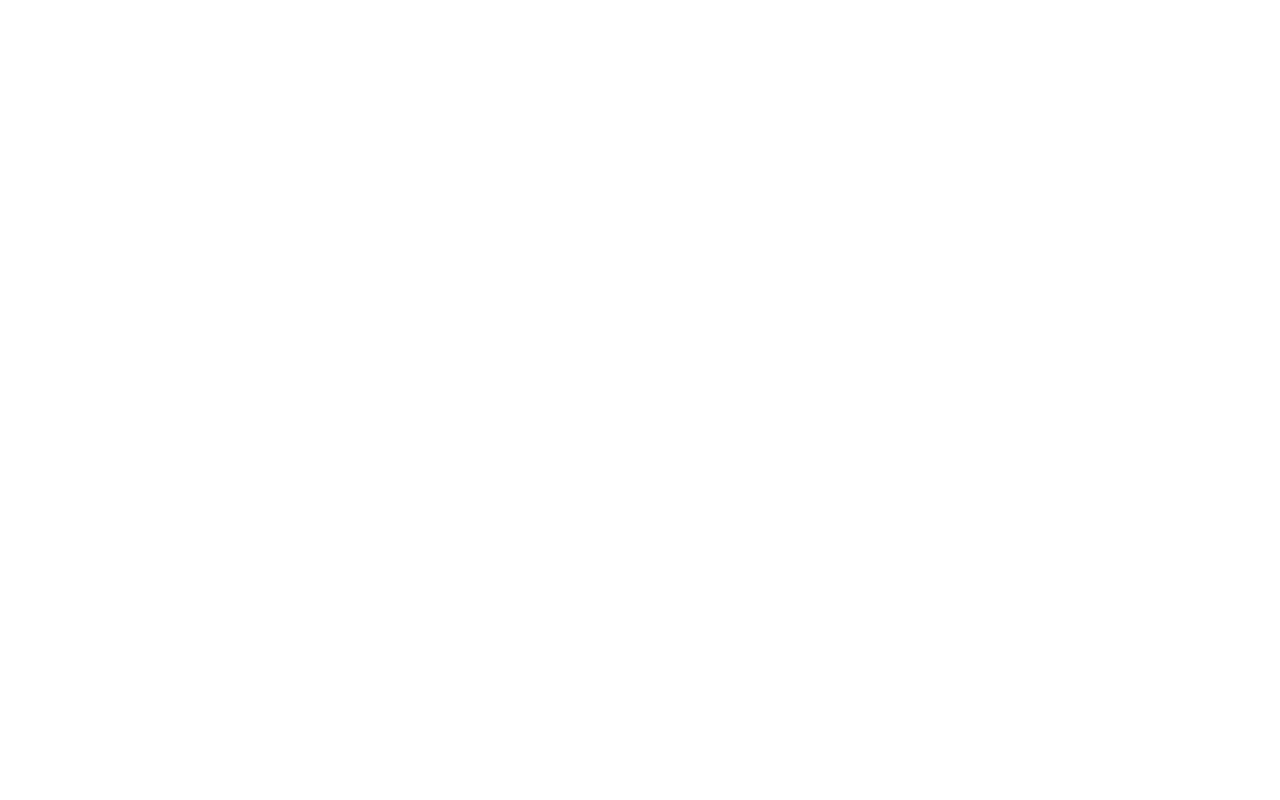
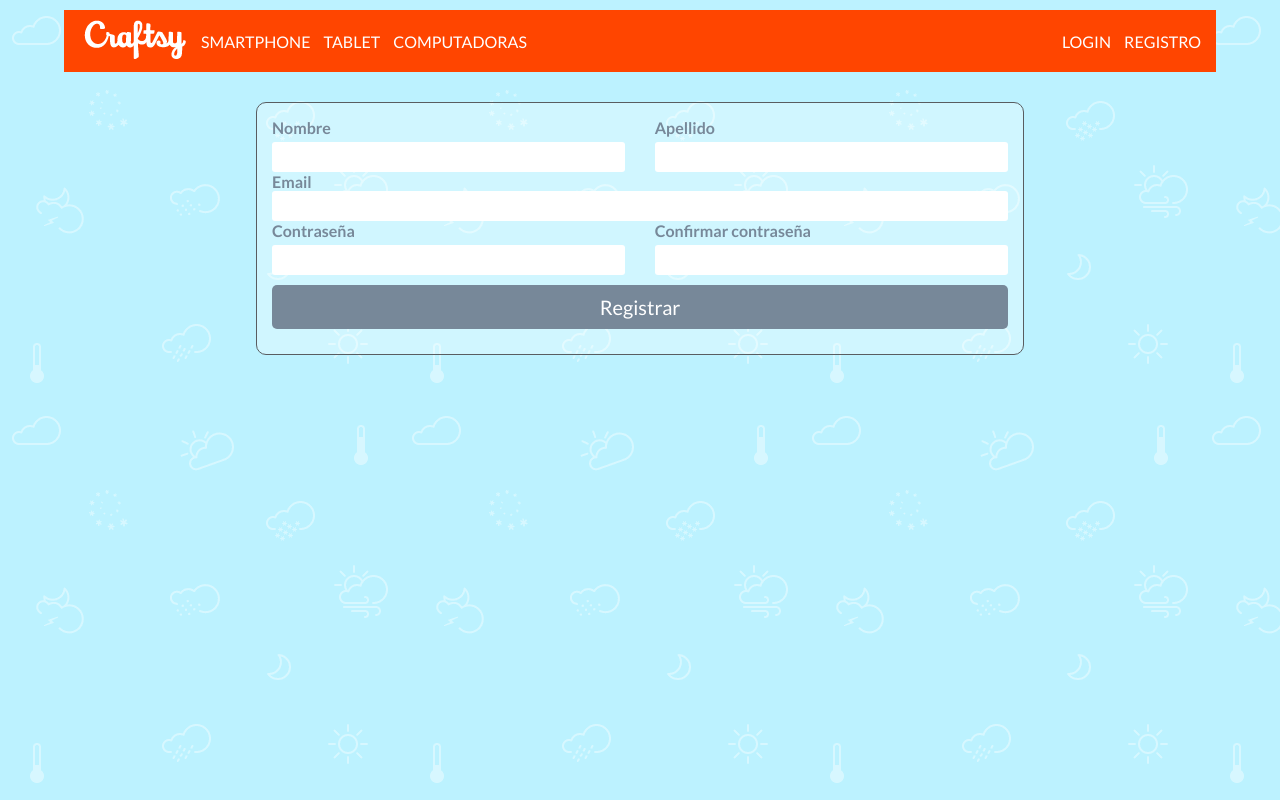
Before and after one commit to estebannahuel/crafty, a website: page views/register.html in a window 1280 px wide. Drawn offline with Linux system fonts and the light colour scheme.

Commit message:
feat: html y css Register y Login

```diff
--- a/public/css/general.css
+++ b/public/css/general.css
@@ -2,33 +2,31 @@
 tipografia :  "Lato", sans-serif;
 */
 
-
-*{
+* {
   box-sizing: border-box;
   margin: 0;
   padding: 0;
-}
-
-body{
-    background-image: url('/img/bg-2.png');
-
   font-family: "lato";
 }
 
-li{
+body {
+  background-image: url("/img/bg-2.png");
+}
+
+li {
   list-style: none;
 }
 
-a{
+a {
   text-decoration: none;
   color: #ffffff;
   text-transform: uppercase;
 }
 
-ul{
+ul {
   padding: 0;
 }
 
-h2{
+h2 {
   font-weight: 900;
 }
--- a/public/css/login.css
+++ b/public/css/login.css
@@ -0,0 +1,77 @@
+.login__main {
+  width: 90%;
+  margin: 10px auto;
+
+}
+
+.formulario {
+  background-color: rgba(255, 255, 255,0.3);
+  border: solid 1px rgb(89, 93, 97);
+  display: flex;
+  flex-direction: column;
+  padding: 15px;
+  color: lightslategray;
+ border-radius: 10px ;
+}
+
+.formulario__imput {
+  display: flex;
+  flex-direction: column;
+  width: 100%;
+  margin: 10px auto;
+  padding: 0 10px;
+  gap: 5px;
+  font-weight: 700;
+}
+
+.formulario__imput input{
+    height: 30px;
+    border: none;
+    font-size: small;
+    border-radius: 3px;
+    outline: none;
+}
+
+.formulario__imput__boton{
+    display: flex;
+    justify-content: space-around;
+    width: 100%;
+}
+.formulario__imput__boton button{
+  background-color: lightslategray;
+  border: none;
+  border-radius: 5px;
+  outline: none;
+  width: 100%;
+  padding: 10px 0;
+  margin: 10px 0px;
+  font-size: 20px;
+  font-weight: 500;
+  color: #ffffff;
+}
+
+
+
+
+@media(min-width:768px){
+    .login__main {
+        width: 70%;
+        margin: 30px auto;
+
+      }
+
+}
+@media(min-width:1024px){
+    .login__main {
+        width: 60%;
+        margin: 30px auto;
+
+      }
+}
+@media(min-width:1440px){
+    .login__main {
+        width: 50%;
+        margin: 30px auto;
+
+      }
+}
--- a/public/css/register.css
+++ b/public/css/register.css
@@ -0,0 +1,148 @@
+.register__main {
+    width: 90%;
+    margin: 15px auto;
+  }
+
+  .register__formulario {
+    background-color: rgba(255, 255, 255,0.3);
+    border: solid 1px rgb(89, 93, 97);
+    padding: 15px;
+    color: lightslategray;
+    border-radius: 10px ;
+    display: flex;
+    justify-content: space-between;
+    flex-wrap: wrap;
+
+  }
+
+  .register__formulario__imput {
+   display: flex;
+   flex-direction: column;
+   width: 100%;
+    font-weight: 700;
+  }
+  .register__formulario__imput--1 {
+    display: flex;
+   flex-direction: column;
+   justify-content: space-evenly;
+   gap: 5px;
+   width: 100%;
+    font-weight: 700;
+  }
+
+  .register__formulario__imput input{
+    height: 30px;
+    border: none;
+    font-size: small;
+    border-radius: 3px;
+    outline: none;
+  }
+  .register__formulario__imput--1 input{
+    height: 30px;
+    border: none;
+    font-size: small;
+    border-radius: 3px;
+    outline: none;
+  }
+
+  .register__formulario__imput__boton{
+    display: flex;
+    justify-content: space-around;
+    width: 100%;
+
+  }
+  .register__formulario__imput__boton button{
+      background-color: lightslategray;
+      border: none;
+      border-radius: 5px;
+      outline: none;
+      width: 100%;
+      padding: 10px 0;
+      margin: 10px 10px;
+      font-size: small;
+      font-weight: 700;
+      color: #ffffff;
+  }
+
+  @media(min-width: 768px){
+    .register__main {
+        width: 70%;
+        margin: 30px auto;
+      }
+
+      .register__formulario {
+        background-color: rgba(255, 255, 255,0.3);
+        border: solid 1px rgb(89, 93, 97);
+        padding: 15px;
+        color: lightslategray;
+        border-radius: 10px ;
+        display: flex;
+        justify-content: space-between;
+        flex-wrap: wrap;
+
+      }
+
+      .register__formulario__imput {
+       display: flex;
+       flex-direction: column;
+       width: 100%;
+        font-weight: 700;
+      }
+      .register__formulario__imput--1 {
+        display: flex;
+       flex-direction: column;
+       justify-content: space-evenly;
+       gap: 5px;
+       width: 48%;
+        font-weight: 700;
+      }
+
+      .register__formulario__imput input{
+        height: 30px;
+        border: none;
+        font-size: small;
+        border-radius: 3px;
+        outline: none;
+      }
+      .register__formulario__imput--1 input{
+        height: 30px;
+        border: none;
+        font-size: small;
+        border-radius: 3px;
+        outline: none;
+      }
+
+      .register__formulario__imput__boton{
+        display: flex;
+        justify-content: space-around;
+        width: 100%;
+
+      }
+      .register__formulario__imput__boton button{
+          background-color: lightslategray;
+          border: none;
+          border-radius: 5px;
+          outline: none;
+          width: 100%;
+          padding: 10px 0;
+          margin: 10px 0px;
+          font-size: 20px;
+          font-weight: 500;
+          color: #ffffff;
+      }
+  }
+
+  @media(min-width:1024px){
+    .register__main {
+        width: 60%;
+        margin: 30px auto;
+
+      }
+}
+@media(min-width:1440px){
+    .register__main {
+        width: 50%;
+        margin: 30px auto;
+
+      }
+}
--- a/public/css/styles.css
+++ b/public/css/styles.css
@@ -1,4 +1,6 @@
 @import url("https://fonts.googleapis.com/css2?family=Lato:ital,wght@0,100;0,300;0,400;0,700;0,900;1,100;1,300;1,400;1,700;1,900&display=swap");
 @import "/css/general.css";
 @import "/css/header.css";
-@import '/css/home.css'
+@import "/css/home.css";
+@import "/css/login.css";
+@import "/css/register.css";
--- a/views/register.html
+++ b/views/register.html
@@ -3,9 +3,60 @@
 <head>
     <meta charset="UTF-8">
     <meta name="viewport" content="width=device-width, initial-scale=1.0">
+    <link rel="stylesheet" href="/css/styles.css">
     <title>Document</title>
 </head>
 <body>
+    <header class="home__header">
+        <div class="home__header--menu">
+        <div class="home__header--logo">
+        <img src="/img/logo.png" alt="">
+        </div>
+        <nav class="home__header__nav">
+            <ul>
+                <li><a href="">smartphone</a></li>
+                <li><a href="">tablet</a></li>
+                <li><a href="">computadoras</a></li>
+            </ul>
 
+            <ul>
+                <li><a href="/login">login</a></li>
+                <li><a href="/register">registro</a></li>
+
+            </ul>
+        </nav>
+    </div>
+    </header>
+    <main class="register__main">
+
+        <form class="register__formulario" action="/" >
+          <div class="register__formulario__imput--1">
+            <label for="#nombre">Nombre</label>
+            <input type="text" id="nombre" required>
+          </div>
+          <div class="register__formulario__imput--1">
+            <label for="#apellido">Apellido</label>
+            <input type="text" id="apellido" required>
+          </div>
+          <div class="register__formulario__imput">
+            <label for="#email">Email</label>
+            <input type="email" id="email" required>
+          </div>
+          <div class="register__formulario__imput--1">
+            <label for="#password">Contraseña</label>
+            <input  type="password" id="password" required>
+          </div>
+          <div class="register__formulario__imput--1">
+            <label for="#password">Confirmar contraseña</label>
+            <input  type="password" id="password" required>
+          </div>
+          <div class="register__formulario__imput__boton">
+
+            <button type="submit">Registrar</button>
+
+          </div>
+        </form>
+
+    </main>
 </body>
 </html>
```
Also changed, not shown: views/home.html (+1 -1 lines), views/login.html (+43 -1 lines). Lines whose indentation alone changed are shown as unchanged.
